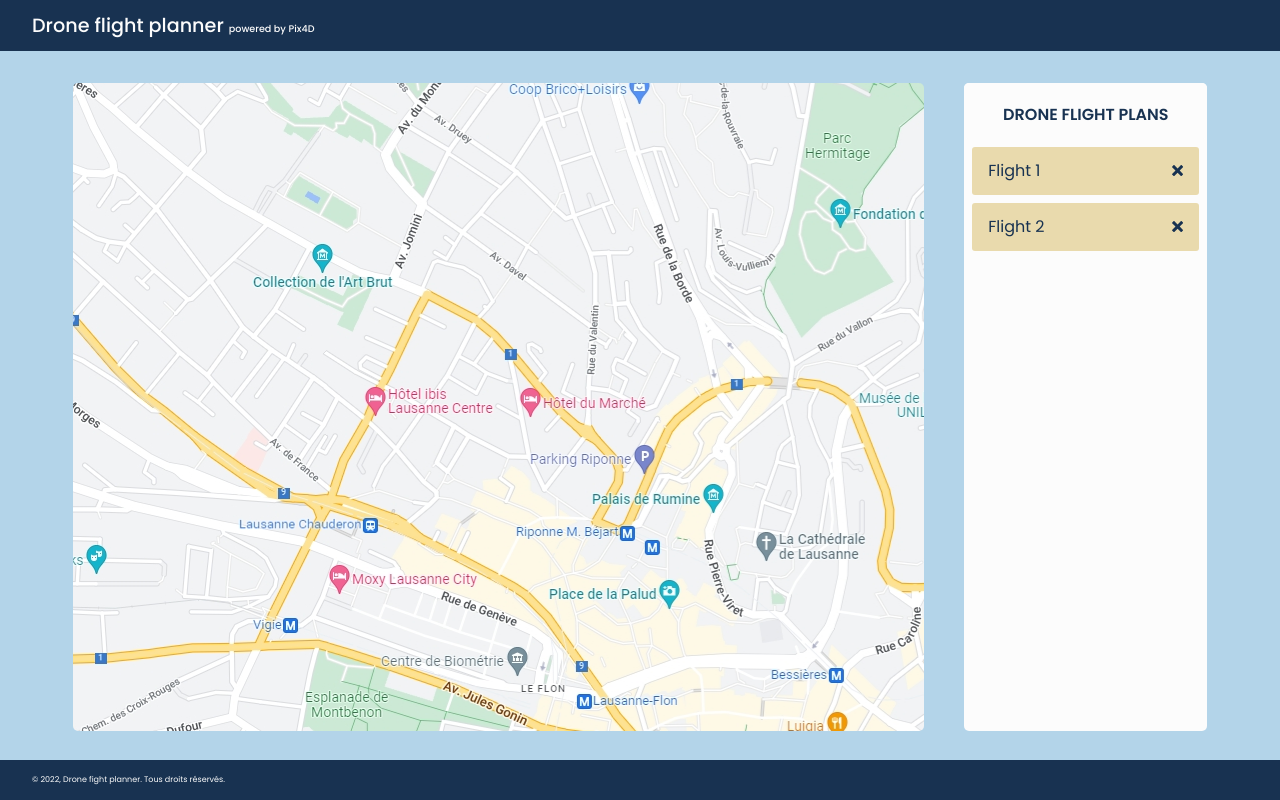
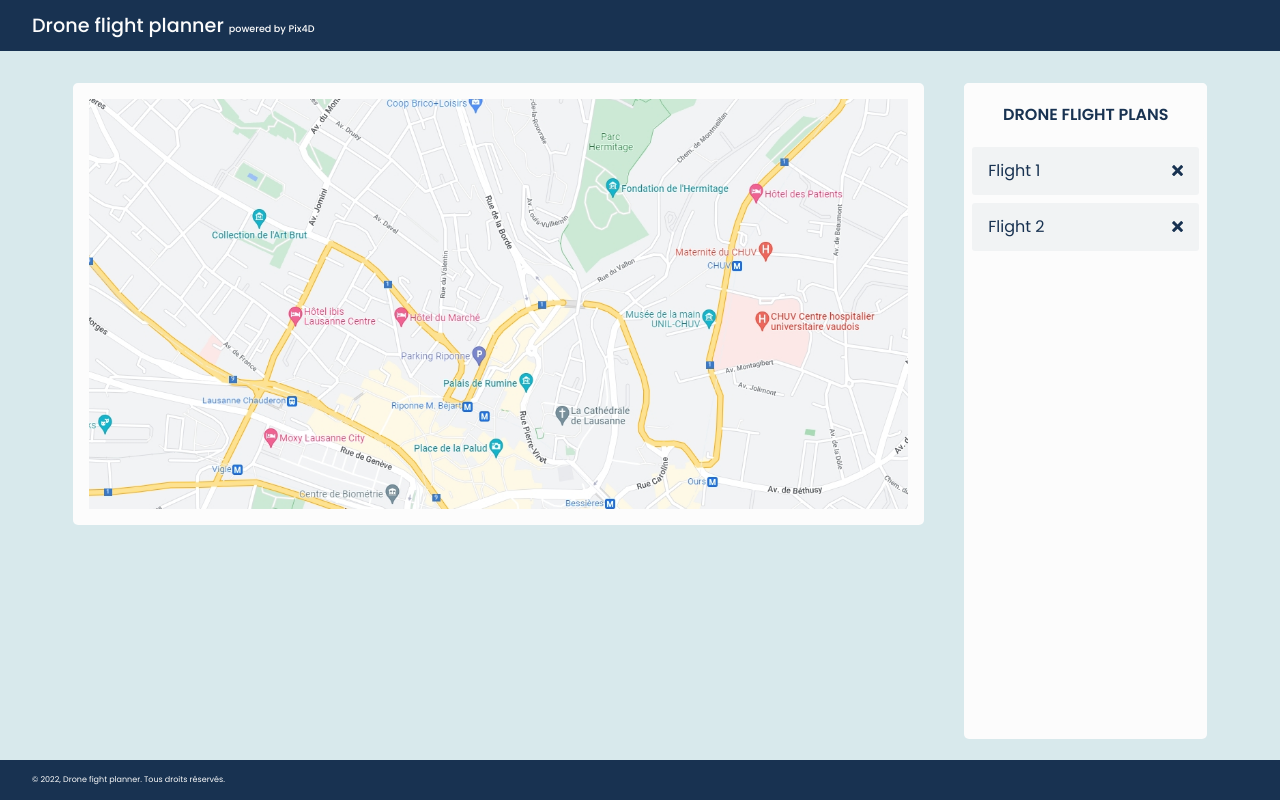
Before and after one commit to Khosheik/flight-planner, a React app: page / in a window 1280 px wide. Built offline with nearby package versions, Linux system fonts and the light colour scheme.

Commit message:
basic layout of app

```diff
--- a/src/components/App/styles.scss
+++ b/src/components/App/styles.scss
@@ -5,6 +5,6 @@
   padding: 2em;
   display: flex;
   justify-content: space-evenly;
-  min-height: 89vh;
+  min-height: 90vh;
   background-color: vars.$basic-color;
 }
--- a/src/components/FlightPlans/styles.scss
+++ b/src/components/FlightPlans/styles.scss
@@ -22,7 +22,7 @@
     padding: 0.5em;
 
     &--item {
-      background-color: vars.$accent-color;
+      background-color: vars.$background-color;
       margin-bottom: 0.5em;
       padding: 1em;
       border-radius: 3px;
@@ -31,6 +31,10 @@
       justify-content: space-between;
       align-items: center;
 
+      &:hover {
+        background-color: vars.$accent-color;
+      }
+
       &--delete {
         font-size: 0.7em;
       }
--- a/src/components/Map/styles.scss
+++ b/src/components/Map/styles.scss
@@ -5,5 +5,9 @@
   width: 70%;
   background-color: vars.$light-color;
   border-radius: 5px;
+  border: 1em solid vars.$light-color;
+  background-size: 100%;
+  background-repeat: no-repeat;
+  height: min-content;
 
 }
--- a/src/styles/_vars.scss
+++ b/src/styles/_vars.scss
@@ -1,7 +1,7 @@
 
 
 $dark-color: #183251;
-$basic-color: #b3d4e9;
+$basic-color: #d8e9ec;
 $light-color: #fcfcfc;
 $accent-color: #e9daad;
-//$accent-color: #F1F3F4;
+$background-color: #F1F3F4;
```
